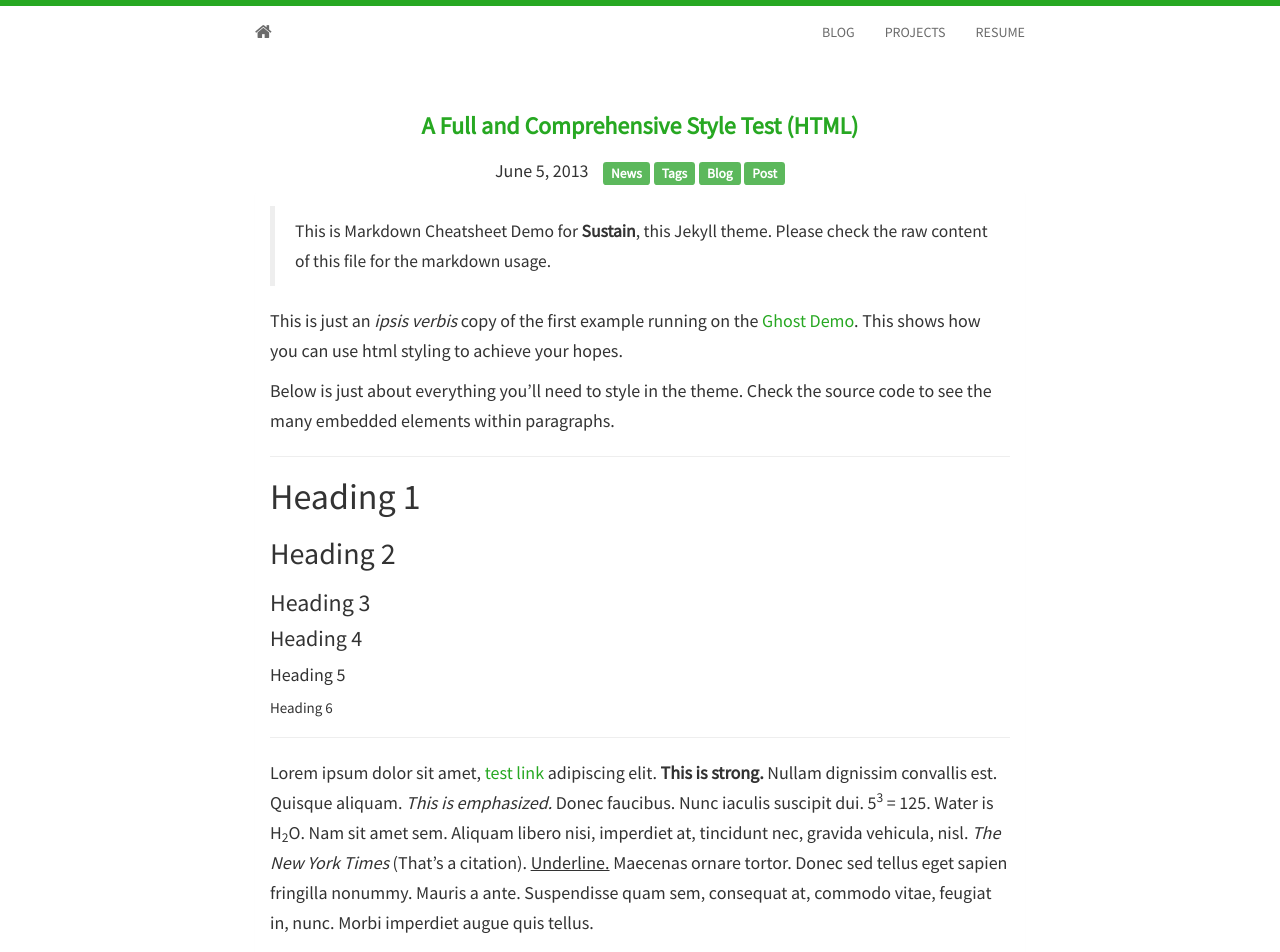
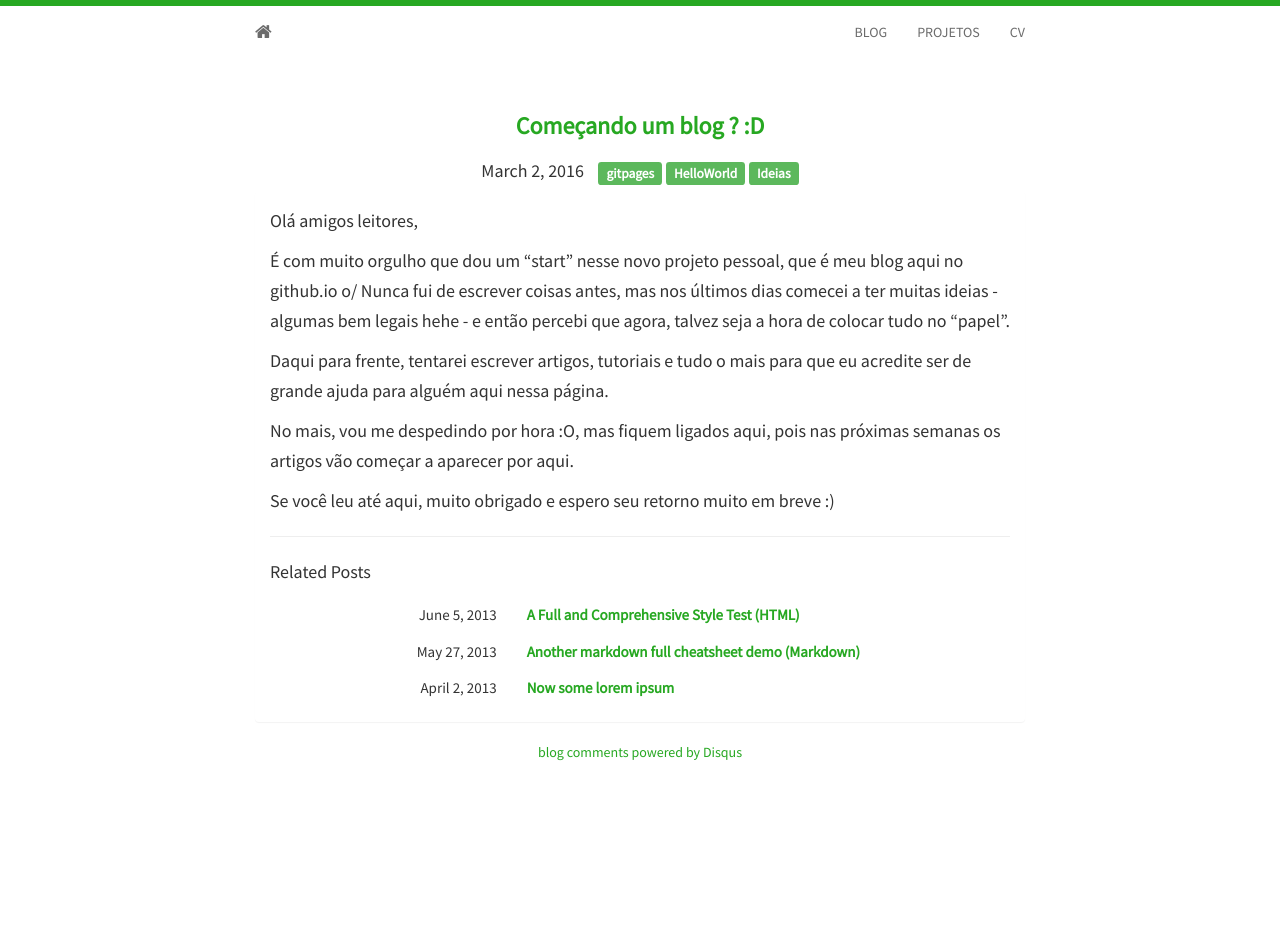
Before and after one commit to EngErik/EngErik.github.io, a Jekyll site: the page built from _posts/2016-03-02-post1.md, in a window 1280 px wide and 1400 px high. Shown: the top 952 px of the window. Built offline with Jekyll 4.4.1, drawn with Linux system fonts in a browser that asks for light colours; nearby versions of some CDN libraries; Markdown is read by kramdown in place of the engine named in the settings; comment, search, counter and statistics services are not loaded; some of the changed text lies outside the part shown.

Commit message:
Adicionando primeiro post

```diff
--- a/_includes/header.html
+++ b/_includes/header.html
@@ -1,13 +1,13 @@
 <nav class="navbar navbar-default">
   <div class="container">
     <div class="navbar-header">
-      <a class="navbar-brand" href="{{ site.baseurl }}"><i class="fa fa-home"></i></a>
+      <a class="navbar-brand" href="{{ site.url }}"><i class="fa fa-home"></i></a>
     </div>
     <div id="navbar">
       <ul class="nav navbar-nav navbar-right">
         <li><a href="{{ site.baseurl }}blog.html">BLOG</a></li>
-        <li><a href="{{ site.baseurl }}projects.html">PROJECTS</a></li>
-        <li><a href="http://engerik.github.io/vitae.html">RESUME</a></li>
+        <li><a href="{{ site.baseurl }}projects.html">PROJETOS</a></li>
+        <li><a href="http://engerik.github.io/vitae.html">CV</a></li>
       </ul>
     </div>
   </div>
--- a/_includes/skills.html
+++ b/_includes/skills.html
@@ -17,7 +17,7 @@
     </p>
     <p>
         <i class="fa fa-star"></i><i class="fa fa-star"></i><i class="fa fa-star"></i><i class="fa fa-star-o"></i><i class="fa fa-star-o"></i>
-        &nbsp;&nbsp;<em>NoSql</em>, <em>MongoDB</em>, <em>Redis</em>
+        &nbsp;&nbsp;<em>NoSql:</em> <em>MongoDB</em>, <em>Redis</em>
     </p>
 </article>
 </section>
--- /dev/null
+++ b/_posts/2016-03-02-post1.md
@@ -0,0 +1,19 @@
+---
+layout: post
+title: Começando um blog ? :D
+tags:
+- gitpages
+- HelloWorld
+- Ideias
+---
+
+Olá amigos leitores,
+
+É com muito orgulho que dou um "start" nesse novo projeto pessoal, que é meu blog aqui no github.io o/
+Nunca fui de escrever coisas antes, mas nos últimos dias comecei a ter muitas ideias - algumas bem legais hehe - e então percebi que agora, talvez seja a hora de colocar tudo no "papel".
+
+Daqui para frente, tentarei escrever artigos, tutoriais e tudo o mais para que eu acredite ser de grande ajuda para alguém aqui nessa página.
+
+No mais, vou me despedindo por hora :O, mas fiquem ligados aqui, pois nas próximas semanas os artigos vão começar a aparecer por aqui.
+
+Se você leu até aqui, muito obrigado e espero seu retorno muito em breve :)
```
